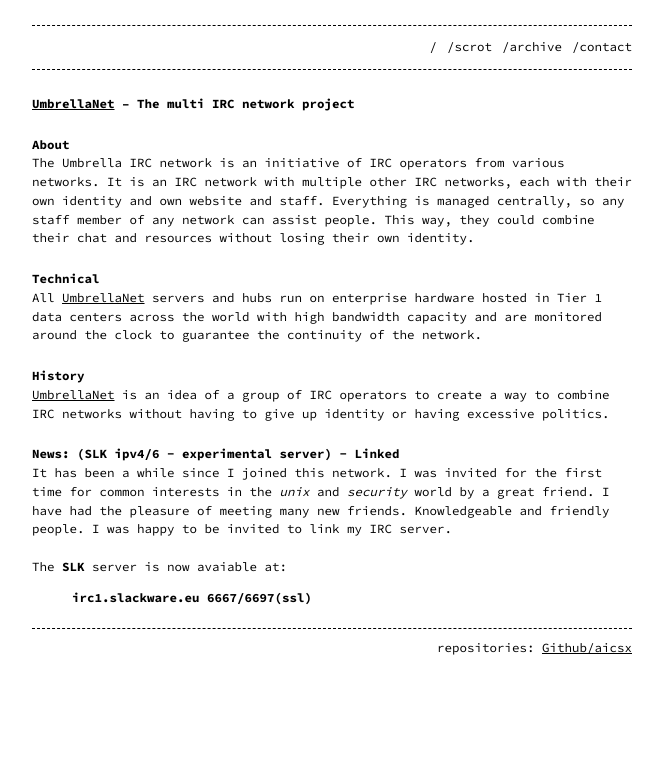
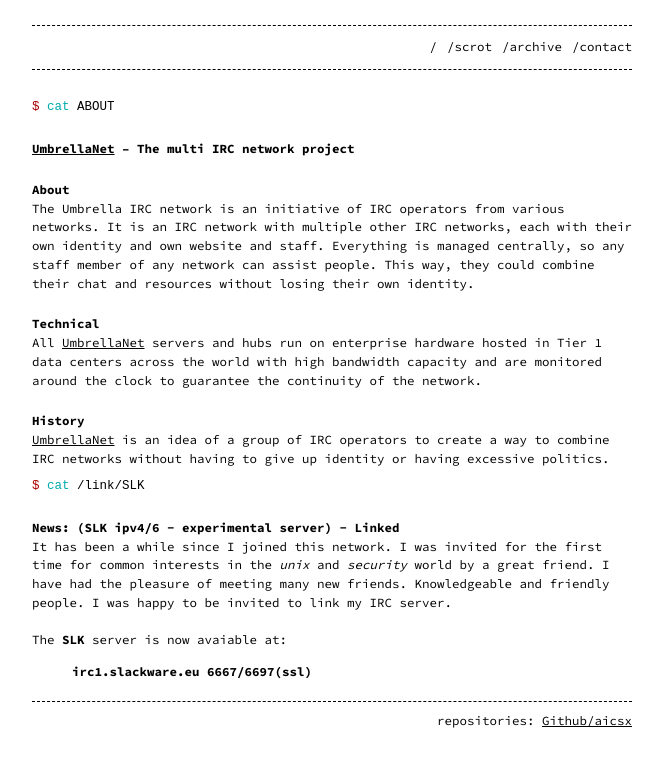
Before and after one commit to aicsx/ax, a Jekyll site: the page built from _posts/2021-08-17-UmbrellaNet-Linked.md, in a window 1280 px wide. Shown: the top 767 px of the page, without its empty margins (308-971 px from the left). Built offline with Jekyll 4.4.1, drawn with Linux system fonts in a browser that asks for light colours.

Commit message:
re-update

```diff
--- a/_posts/2021-08-17-UmbrellaNet-Linked.md
+++ b/_posts/2021-08-17-UmbrellaNet-Linked.md
@@ -4,6 +4,9 @@
 date:   2021-08-17 18:26:10 +0200
 categories: blog
 ---
+{% highlight bash %}
+$ cat ABOUT
+{% endhighlight %}
 # [UmbrellaNet] – The multi IRC network project
 ## About
 The Umbrella IRC network is an initiative of IRC operators from various networks. It is an IRC network with multiple other IRC networks, each with their own identity and own website and staff. Everything is managed centrally, so any staff member of any network can assist people. This way, they could combine their chat and resources without losing their own identity.
@@ -11,6 +14,9 @@
 All [UmbrellaNet] servers and hubs run on enterprise hardware hosted in Tier 1 data centers across the world with high bandwidth capacity and are monitored around the clock to guarantee the continuity of the network.
 ## History
 [UmbrellaNet] is an idea of a group of IRC operators to create a way to combine IRC networks without having to give up identity or having excessive politics.
+{% highlight bash %}
+$ cat /link/SLK
+{% endhighlight %}
 # News: (SLK ipv4/6 - experimental server) - Linked
 It has been a while since I joined this network. I was invited for the first time for common interests in the *unix* and *security* world by a great friend. I have had the pleasure of meeting many new friends. Knowledgeable and friendly people. I was happy to be invited to link my IRC server.
 <p>&nbsp;</p>
```
